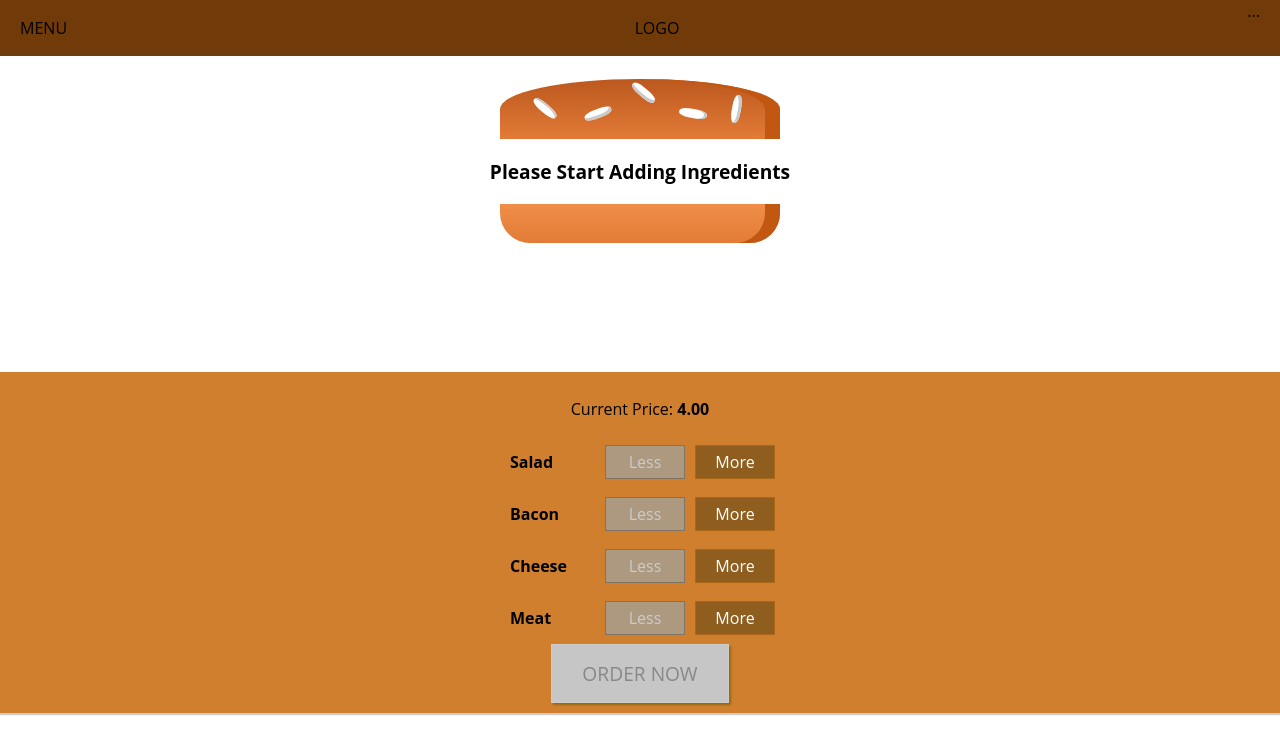
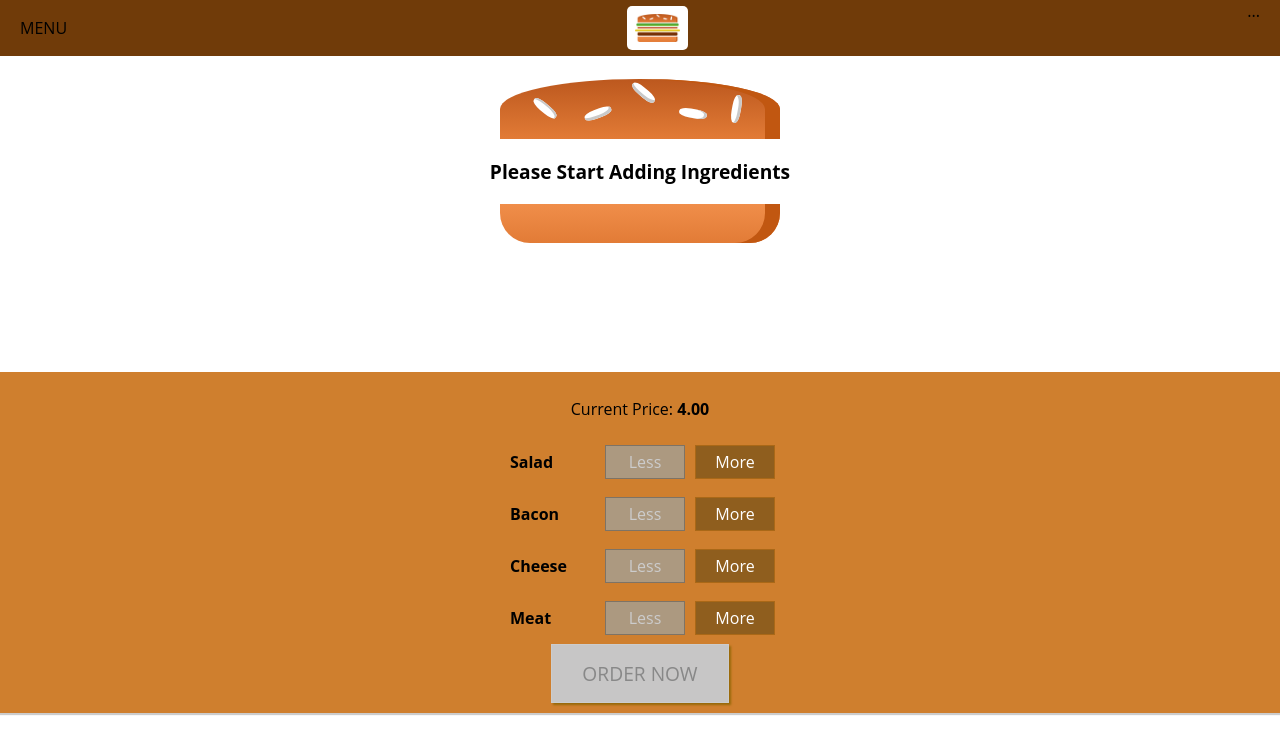
Before and after one commit to MohammedAlghazali/burger-builder, a React (Create React App) app: page / in a window 1280 px wide. Shown: the top 754 px of the page. Built offline with nearby package versions, Linux system fonts and the light colour scheme; the HTML template or start-up script is replaced by a standard one.

Commit message:
make logo component

```diff
--- /dev/null
+++ b/src/components/Logo/Logo.js
@@ -0,0 +1,8 @@
+import burgerLogo from '../../assets/images/burger-logo.png';
+import classes from './Logo.module.css';
+const logo = (props) => (
+  <div className={classes.Logo}>
+    <img src={burgerLogo} alt='MyBurger' />
+  </div>
+);
+export default logo;
--- /dev/null
+++ b/src/components/Logo/Logo.module.css
@@ -0,0 +1,11 @@
+.Logo {
+  background-color: white;
+  padding: 8px;
+  height: 80%;
+  box-sizing: border-box;
+  border-radius: 5px;
+}
+
+.Logo img {
+  height: 100%;
+}
--- a/src/components/Navigation/Toolbar/Toolbar.js
+++ b/src/components/Navigation/Toolbar/Toolbar.js
@@ -1,10 +1,11 @@
 import classes from './Toolbar.module.css';
+import Logo from '../../../components/Logo/Logo';
 
 console.log('classes from Toolbar', classes);
 const toolbar = (props) => (
   <header className={classes.Toolbar}>
     <div>MENU</div>
-    <div>LOGO</div>
+    <Logo />
     <nav>...</nav>
   </header>
 );
```
Also changed, not shown: src/assets/images/burger-logo.png (added).
